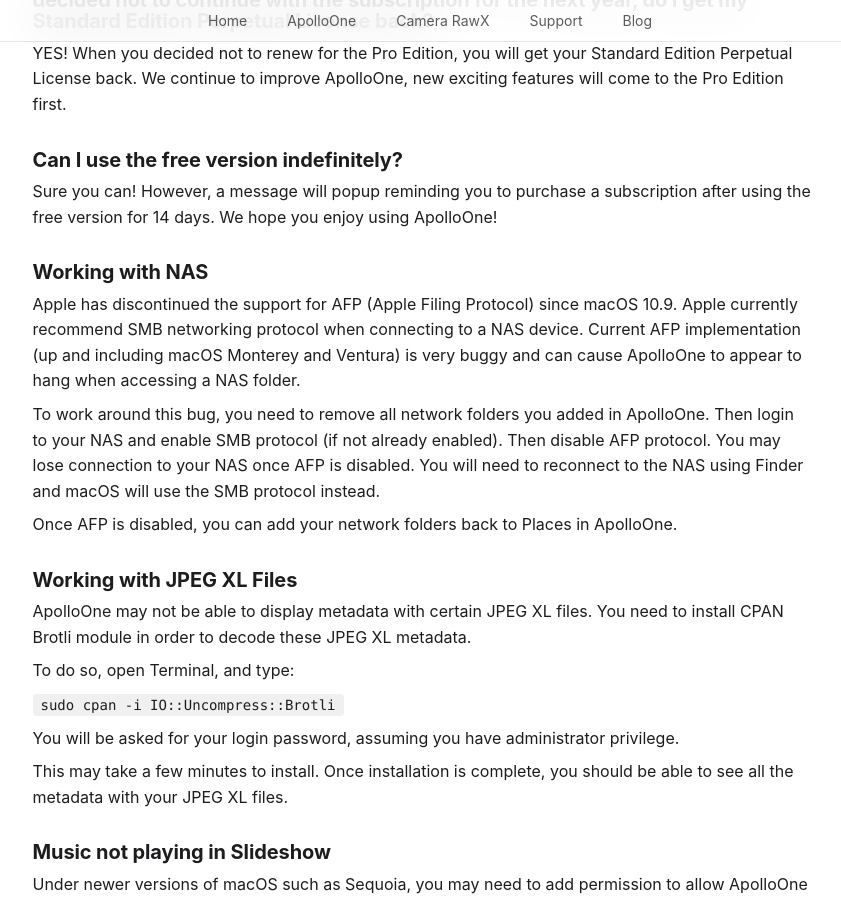
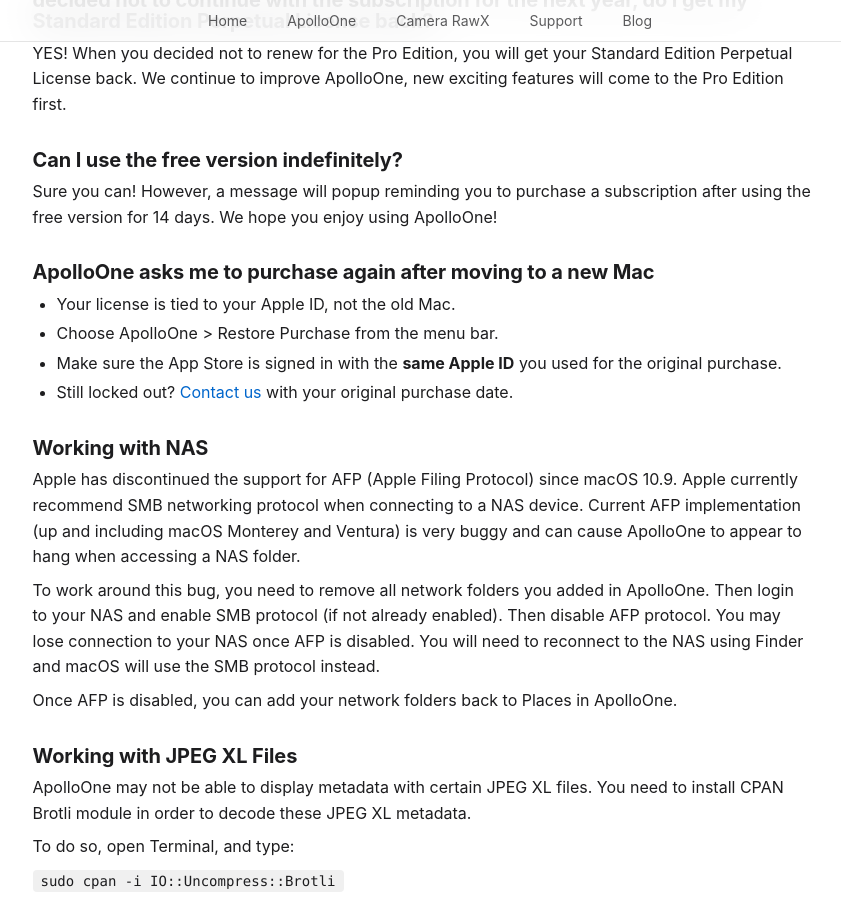
Before and after one commit to anogeissus/anogeissus.com, a Jekyll site: the page apolloone-faq.html, which Jekyll copies as it is, in a window 1280 px wide and 900 px high, scrolled down 1985 px. Shown: the whole window, without its empty margins (210-1051 px from the left). Built offline with Jekyll 4.4.1, drawn with Linux system fonts in a browser that asks for light colours; some web fonts are replaced.

Commit message:
Add FAQ entry: ApolloOne asks me to purchase again after moving to a new Mac

```diff
--- a/apolloone-faq.html
+++ b/apolloone-faq.html
@@ -46,6 +46,14 @@
           "acceptedAnswer": {
             "@type": "Answer",
             "text": "Yes. After 14 days you will see a reminder to upgrade, but it keeps working."
+          }
+        },
+        {
+          "@type": "Question",
+          "name": "ApolloOne asks me to purchase again after moving to a new Mac",
+          "acceptedAnswer": {
+            "@type": "Answer",
+            "text": "Your license is tied to your Apple ID, not the old Mac. Choose ApolloOne > Restore Purchase, and make sure the App Store is signed in with the same Apple ID you used for the original purchase."
           }
         },
         {
@@ -155,6 +163,14 @@
         <h2>Can I use the free version indefinitely?</h2>
         <p>Sure you can! However, a message will popup reminding you to purchase a subscription after using the free version for 14 days. We hope you enjoy using ApolloOne!</p>
 
+        <h2>ApolloOne asks me to purchase again after moving to a new Mac</h2>
+        <ul>
+            <li>Your license is tied to your Apple ID, not the old Mac.</li>
+            <li>Choose ApolloOne &gt; Restore Purchase from the menu bar.</li>
+            <li>Make sure the App Store is signed in with the <strong>same Apple ID</strong> you used for the original purchase.</li>
+            <li>Still locked out? <a href="contact.html">Contact us</a> with your original purchase date.</li>
+        </ul>
+
         <h2>Working with NAS</h2>
         <p>Apple has discontinued the support for AFP (Apple Filing Protocol) since macOS 10.9. Apple currently recommend SMB networking protocol when connecting to a NAS device. Current AFP implementation (up and including macOS Monterey and Ventura) is very buggy and can cause ApolloOne to appear to hang when accessing a NAS folder.</p>
         <p>To work around this bug, you need to remove all network folders you added in ApolloOne. Then login to your NAS and enable SMB protocol (if not already enabled). Then disable AFP protocol. You may lose connection to your NAS once AFP is disabled. You will need to reconnect to the NAS using Finder and macOS will use the SMB protocol instead.</p>
```
